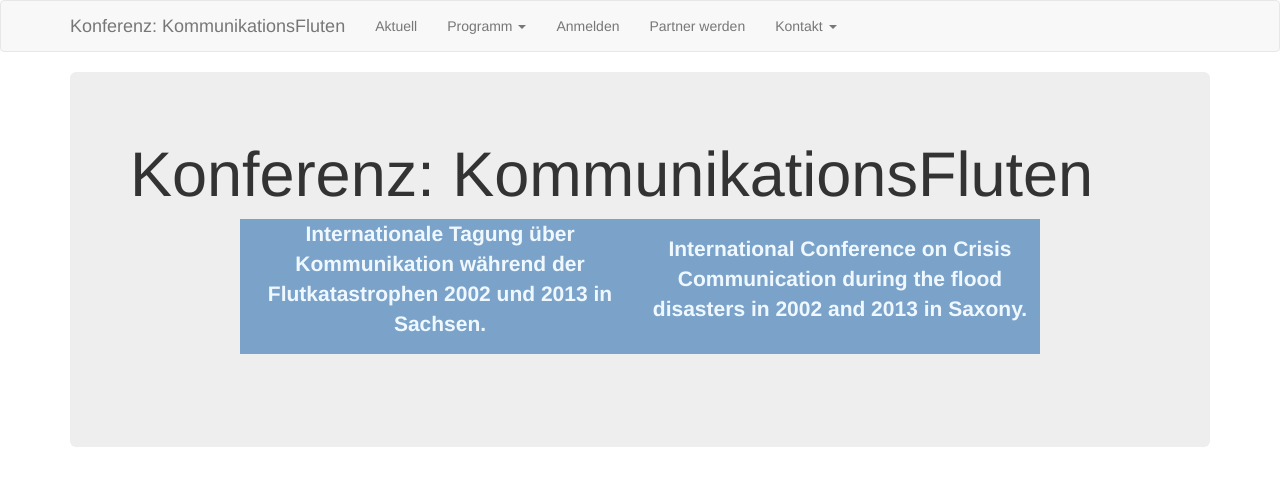
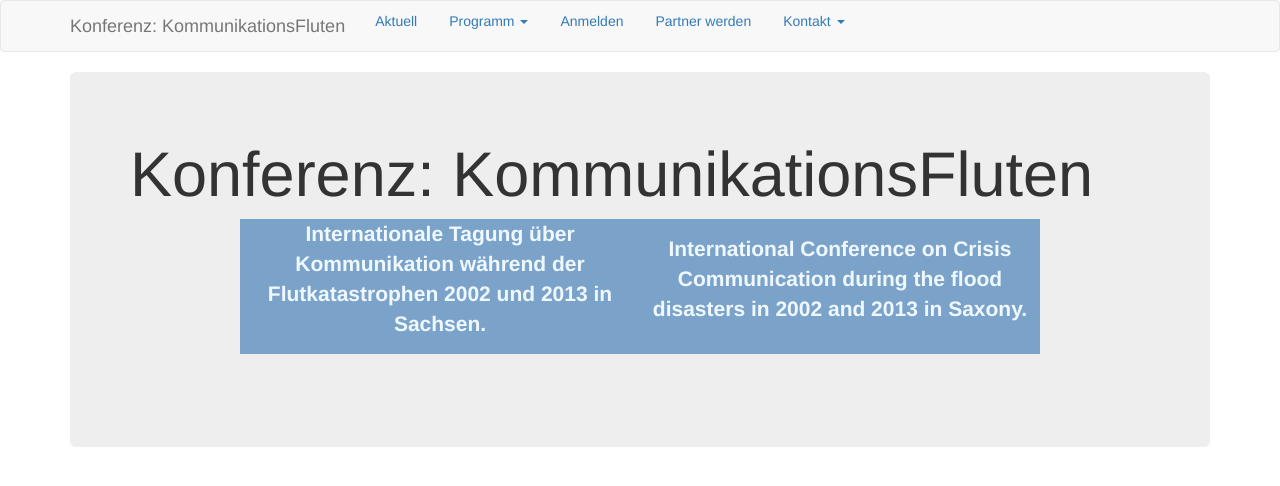
Before and after one commit to susedev/test, a Jekyll site: the page built from index.html, in a window 1280 px wide. Shown: the top 486 px of the page. Built offline with Jekyll 4.4.1, drawn with Linux system fonts in a browser that asks for light colours.

Commit message:
Update base.html

```diff
--- a/_layouts/base.html
+++ b/_layouts/base.html
@@ -18,7 +18,7 @@
       </a>
     </div>
     <div class="collapse navbar-collapse" id="bs-example-navbar-collapse-1">
-      <ul class="nav navbar-nav">
+      <ul class="nav nav-pills">
         <li><a href="http://eijc.github.io/data/konferenz-kommunikationsfluten.html">Aktuell <span class="sr-only">(current)</span></a></li>
         <li class="dropdown">
           <a href="http://eijc.github.io/data/programm-uebersicht.html" class="dropdown-toggle" data-toggle="dropdown" role="button" aria-expanded="false">Programm <span class="caret"></span></a>
```
